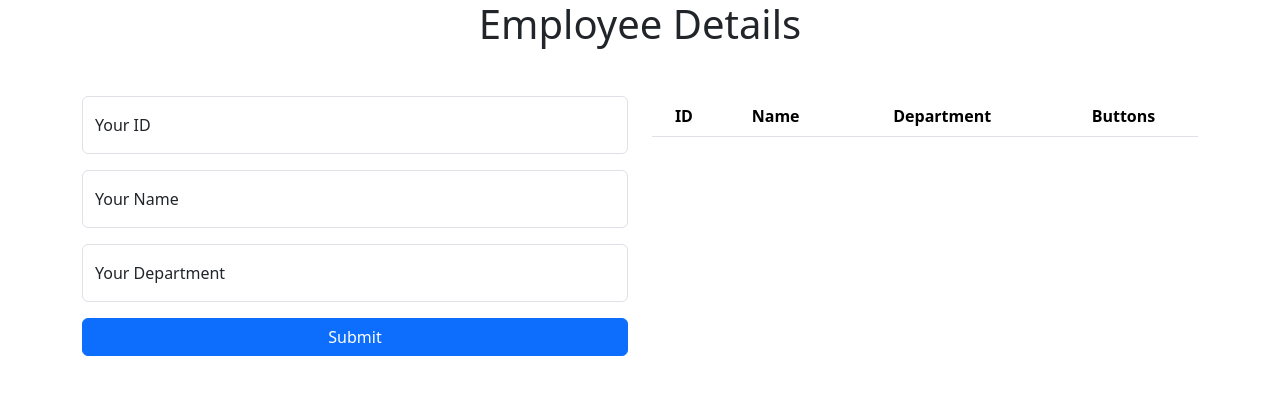
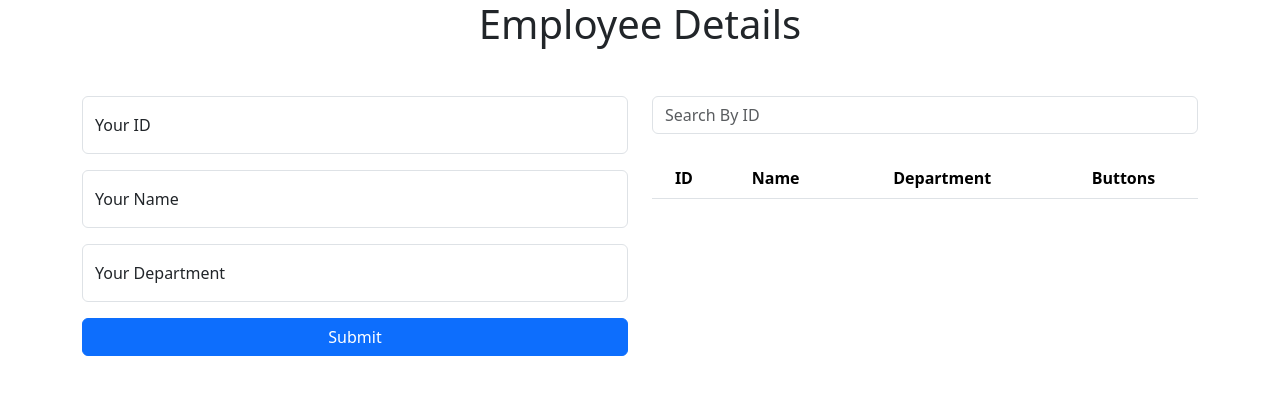
Before and after one commit to jahanabir8/React-CRUD-operation, a React (Create React App) app: page / in a window 1280 px wide. Shown: the top 394 px of the page. Built offline with nearby package versions, Linux system fonts and the light colour scheme.

Commit message:
added search option

```diff
--- a/src/Component/List/List.js
+++ b/src/Component/List/List.js
@@ -4,9 +4,11 @@ import EditList from "../EditList/EditList";
 
 import { ToastContainer, toast } from "react-toastify";
 import "react-toastify/dist/ReactToastify.css";
+import Search from "../Search/Search";
 
 const List = ({ lists, setLists }) => {
   const [updateState, setUpdateState] = useState(-1);
+  const [search, setSearch] = useState('')
   const handleEdit = (id) => {
     setUpdateState(id);
   };
@@ -31,8 +33,13 @@ const List = ({ lists, setLists }) => {
     toast.success('Information Removed Successfully!')
   }
 
+  const handleSearch = (e) =>{
+    setSearch(e.target.value)
+  }
+
   return (
     <form onSubmit={handleUpdate}>
+        <Search search={search} handleSearch={handleSearch}/>
       <table className="table table-striped">
         <thead>
           <tr>
@@ -43,7 +50,13 @@ const List = ({ lists, setLists }) => {
           </tr>
         </thead>
         <tbody>
-          {lists.map((list, index) => {
+          {lists.filter((item) => {
+            return search.toLowerCase() === ''
+              ? item
+              : item.id.toLowerCase().includes(search);
+          })
+
+          .map((list, index) => {
             return updateState === list.id ? (
               <EditList list={list} />
             ) : (
--- /dev/null
+++ b/src/Component/Search/Search.js
@@ -0,0 +1,11 @@
+import React from 'react';
+
+const Search = ({search, handleSearch}) => {
+    return (
+            <div className='input-group mb-4'>
+                <input type='text' className='form-control' onChange={handleSearch} value={search} placeholder='Search By ID'/>
+            </div>
+    );
+};
+
+export default Search;
```
